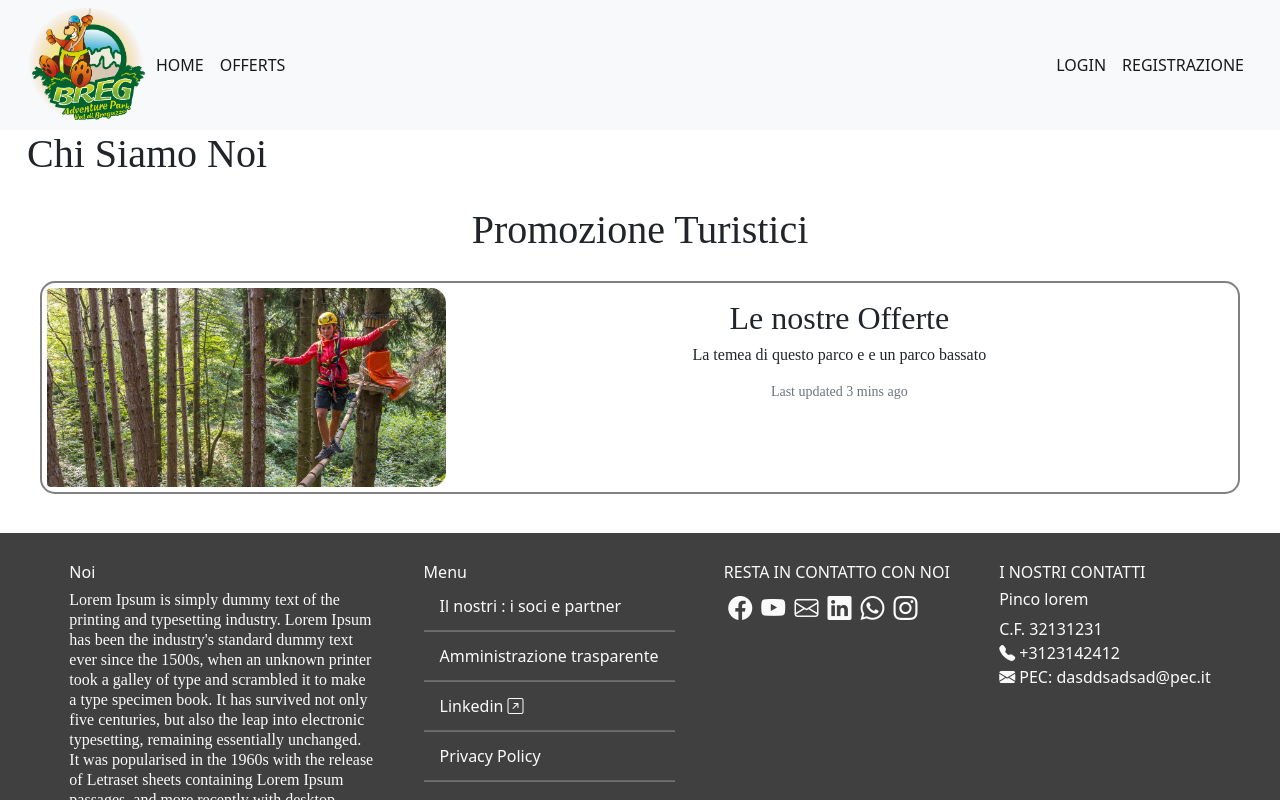
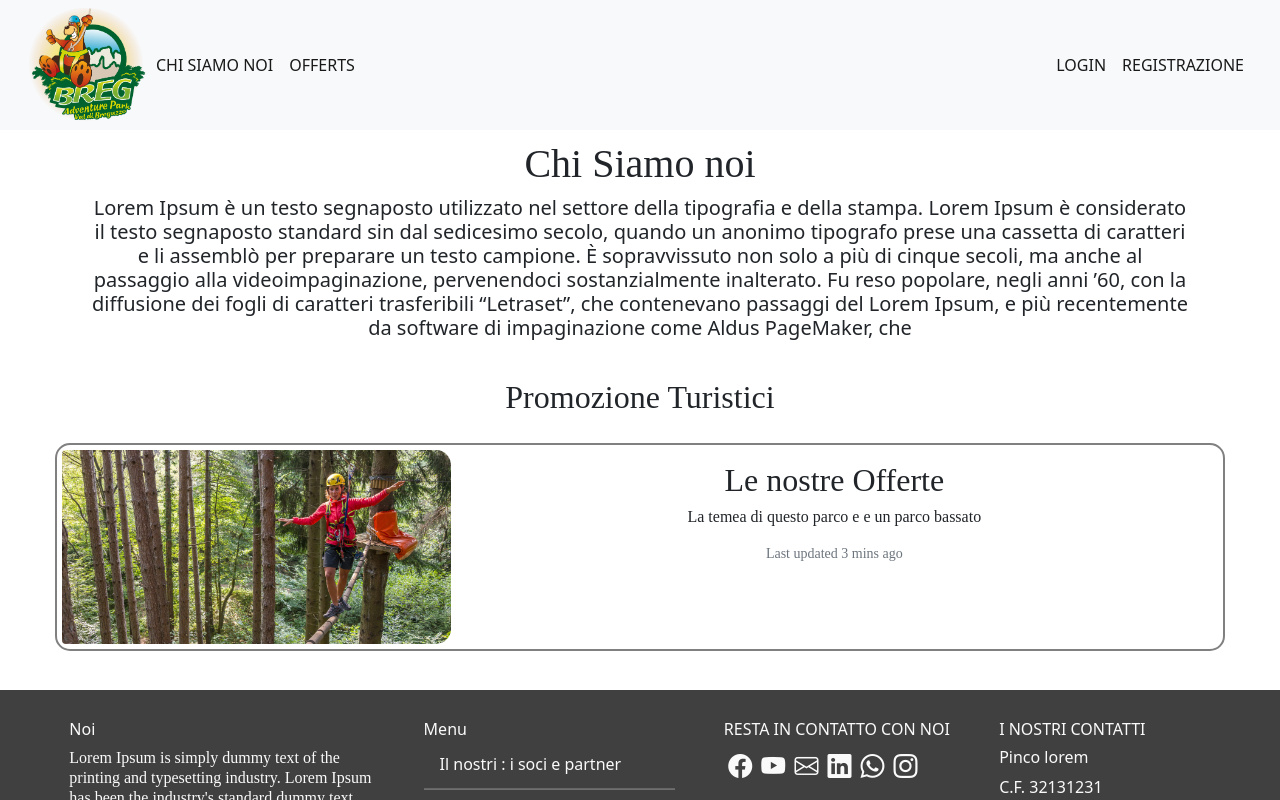
Before and after one commit to andrian2278/Easmine_Finale_Andrian_Pascal_SPA, an Angular app: page / in a window 1280 px wide. Shown: the top 800 px of the page. Built offline with nearby package versions, Linux system fonts and the light colour scheme.

Commit message:
1.6
Finale

```diff
--- a/data.json
+++ b/data.json
@@ -12,7 +12,8 @@
       "people_entered":"Media",
       "people_out":"Minimo",
       "average_stay":"Medie",
-      "issues":0
+      "issues":0,
+      "price":12
     },
     {
       "id":2,
@@ -72,7 +73,6 @@
       "average_stay":"Medie",
       "issues":1
 
-
     }
   ]
 }
--- a/src/app/app.component.html
+++ b/src/app/app.component.html
@@ -10,7 +10,7 @@
     <div class="collapse navbar-collapse" id="navbarSupportedContent">
       <ul class="navbar-nav me-auto mb-2 mb-lg-0">
         <li class="nav-item dropdown">
-          <a class="nav-link active" aria-current="page" href="">Home</a>
+          <a class="nav-link active" aria-current="page" href="">Chi Siamo noi</a>
         </li>
         <li class="nav-item">
           <a class="nav-link active" aria-current="page" href="offerts">Offerts</a>
--- a/src/app/dettaglio-page/dettaglio-page.component.html
+++ b/src/app/dettaglio-page/dettaglio-page.component.html
@@ -1,15 +1,23 @@
 <div *ngIf="OfertsID" class="container-fluid">
+    <div  class="row justify-content-center box-item">
+        <div class="col-md-3"><h1>{{OfertsID.location}}</h1>
+        </div>
+    </div>
     <div class="col ">
         <div  class="row justify-content-center box-item">
+
             <div class="col-md-4">
-            <h3>Localita: {{OfertsID.location}}</h3>
-            <h3>Nome: {{OfertsID.attraction}}</h3>
-            <h3>Tema {{OfertsID.interest_type}}</h3>
+
+            <h3>Attrazione: {{OfertsID.attraction}}</h3>
+            <h3>Evente {{OfertsID.interest_type}}</h3>
             <p class="txt_desc">Lorem Ipsum is simply dummy text of the printing and typesetting industry.
                 Lorem Ipsum has been the industry's standard dummy text ever since the 1500s,
                  when an unknown printer took a galley of type and scrambled it to make a type
                  specimen
                   book. It has survived not only five centuries, but also the leap into electronic</p>
+
+
+
         </div>
 
                 <div class="col-md-5">
@@ -19,13 +27,21 @@
 
         </div>
     </div>
-    <div class="row justify-content-center">
-        <div class="col-md">
-            <h1 class="col-md-5"> hello</h1>
+    <div class="col ">
+    <div class="row justify-content-center box_Status">
+        <div class="col-md-6 txt_h5" *ngIf="OfertsID.issues;else notisues" >
+            <h2 class="alert">Chiuso</h2>
+           </div>
+           <ng-template #notisues >
+            <img class="img_price" src="../../assets/img/Immagine.png" alt="imagine con lista di prezzi" srcset="">
+              <div class="col-md-6 txt_h5"><h5>Popularita ultima ora: {{OfertsID.average_stay}} </h5></div>
+              <div class="col-md-6 txt_h5"><h5>Persone presente: {{OfertsID.persone_present}} </h5></div>
+              <div class="col-md-6 txt_h5"><h5>Ora di apertura: {{OfertsID.time_open}} </h5></div>
+              <div class="col-md-6 txt_h5"><h5>Ora di Chiusura: {{OfertsID.time_close}} </h5></div>
 
-        </div>
-
+           </ng-template>
       </div>
+    </div>
     <div class="row justify-content-center">
 
         <div class="col-md-11 container_border">
--- a/src/app/dettaglio-page/dettaglio-page.component.scss
+++ b/src/app/dettaglio-page/dettaglio-page.component.scss
@@ -5,3 +5,18 @@
 .txt_desc{
     margin-top: 20px;
 }
+.txt_h5{
+    margin-top: 20px;
+    text-align: center;
+}
+.box_Status{
+    margin-top: 10px;
+    margin-bottom: 10px;
+}
+.alert{
+    color: red;
+}
+.img_price{
+    max-width:80% ;
+    max-height: 80%;
+}
--- a/src/app/home-page/home-page.component.html
+++ b/src/app/home-page/home-page.component.html
@@ -1,13 +1,21 @@
 <div class="container-fluid">
-  <div class="col">
-    <Div class="row justify-content-center">
-      <H1>Chi Siamo Noi </H1>
-    </Div>
+
+  <div class="col box_chi_siamo">
+    <div class="row justify-content-center">
+      <div class="col-md-3 title_pg">
+        <h1>Chi Siamo noi</h1>
+      </div>
+      <div class="row justify-content-center">
+      <div class="col-md-11 txt_descriptin">
+        <h5>Lorem Ipsum è un testo segnaposto utilizzato nel settore della tipografia e della stampa. Lorem Ipsum è considerato il testo segnaposto standard sin dal sedicesimo secolo, quando un anonimo tipografo prese una cassetta di caratteri e li assemblò per preparare un testo campione. È sopravvissuto non solo a più di cinque secoli, ma anche al passaggio alla videoimpaginazione, pervenendoci sostanzialmente inalterato. Fu reso popolare, negli anni ’60, con la diffusione dei fogli di caratteri trasferibili “Letraset”, che contenevano passaggi del Lorem Ipsum, e più recentemente da software di impaginazione come Aldus PageMaker, che</h5>
+      </div>
+
+    </div>
   </div>
 
 
     <div class="row justify-content-center">
-        <h1 class="txt_title"> Promozione Turistici</h1>
+        <h2 class="txt_title"> Promozione Turistici</h2>
     </div>
     <div class="col">
         <button type="button" class="btn btn-light"  routerLink="/offerts">
--- a/src/app/home-page/home-page.component.scss
+++ b/src/app/home-page/home-page.component.scss
@@ -15,3 +15,11 @@
     border-radius: 15px;
     margin: 5px;
 }
+.title_pg{
+    text-align: center;
+    margin-top: 10px;
+}
+.txt_descriptin{
+    text-align: center;
+    margin-bottom: 10px;
+}
--- a/src/app/models/DATA_Api.ts
+++ b/src/app/models/DATA_Api.ts
@@ -10,5 +10,6 @@ export class OFFERTS_TURING {
       "people_entered":string;
       "people_out":string;
       "average_stay":string;
-      "issues":Boolean
+      "issues":Boolean;
+
 }
--- a/src/app/page-list/page-list.component.html
+++ b/src/app/page-list/page-list.component.html
@@ -18,8 +18,8 @@
             <div class="row justify-content-center">
               <div class="col-md-6 txt_h5"><h3>Status </h3> </div>
             </div>
-            <div *ngIf="s.issues;else notisues" >
-                <h4 class="alert">Chiuso</h4>
+            <div  *ngIf="s.issues;else notisues" >
+                <h3 class="alert">Chiuso</h3>
                </div>
                <ng-template #notisues >
                   <div class="col-md-6 txt_h5"><h5>Popularita ultima ora: {{s.average_stay}} </h5></div>
```
Also changed, not shown: src/assets/img/ADVENTURE-BAY_small_7ddeb17b-5056-a36a-06f5c59e672448fb.jpg (deleted), src/assets/img/Immagine.png (added).
